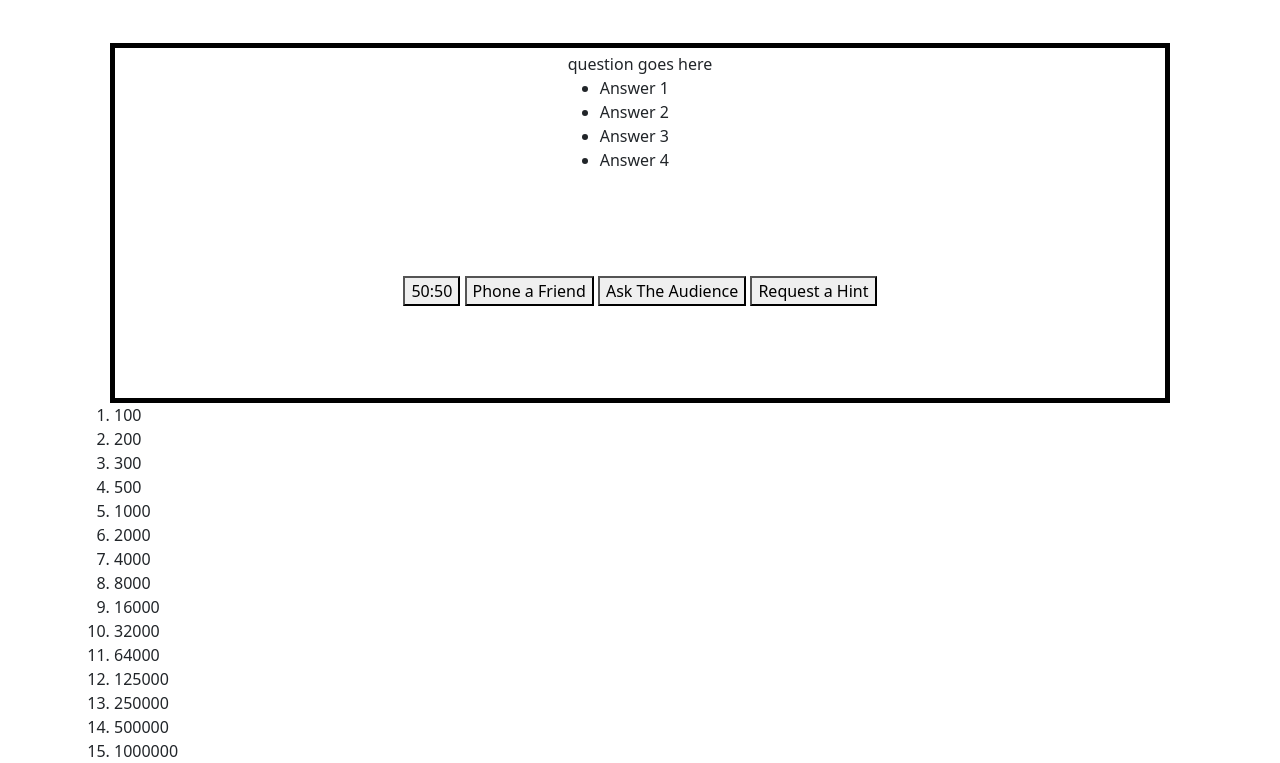
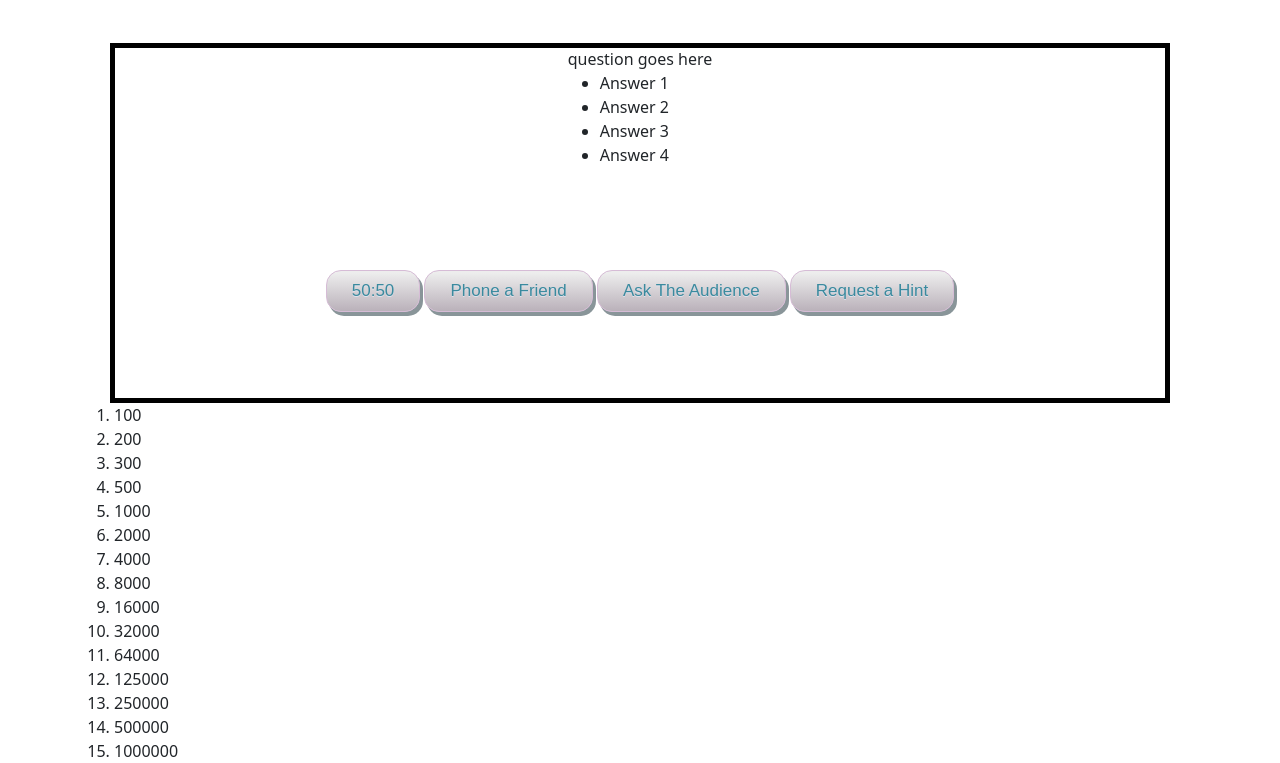
Before and after one commit to omarmneimneh/HoyaHacks22, a plain HTML site: page frontend/index.html in a window 1280 px wide. Shown: the part 53-816 px from the top of the page. Drawn offline with nearby package versions, Linux system fonts and the light colour scheme.

Commit message:
Update index.css

```diff
--- a/frontend/index.css
+++ b/frontend/index.css
@@ -43,3 +43,26 @@
     justify-content: center;
     align-items: center;
 }
+.aidbtns {
+	box-shadow: 3px 4px 0px 0px #899599;
+	background:linear-gradient(to bottom, #ededed 5%, #bab1ba 100%);
+	background-color:#ededed;
+	border-radius:15px;
+	border:1px solid #d6bcd6;
+	display:inline-block;
+	cursor:pointer;
+	color:#3a8a9e;
+	font-family:Arial;
+	font-size:17px;
+	padding:7px 25px;
+	text-decoration:none;
+	text-shadow:0px 1px 0px #e1e2ed;
+}
+.aidbtns:hover {
+	background:linear-gradient(to bottom, #bab1ba 5%, #ededed 100%);
+	background-color:#bab1ba;
+}
+.aidbtns:active {
+	position:relative;
+	top:1px;
+}
```
